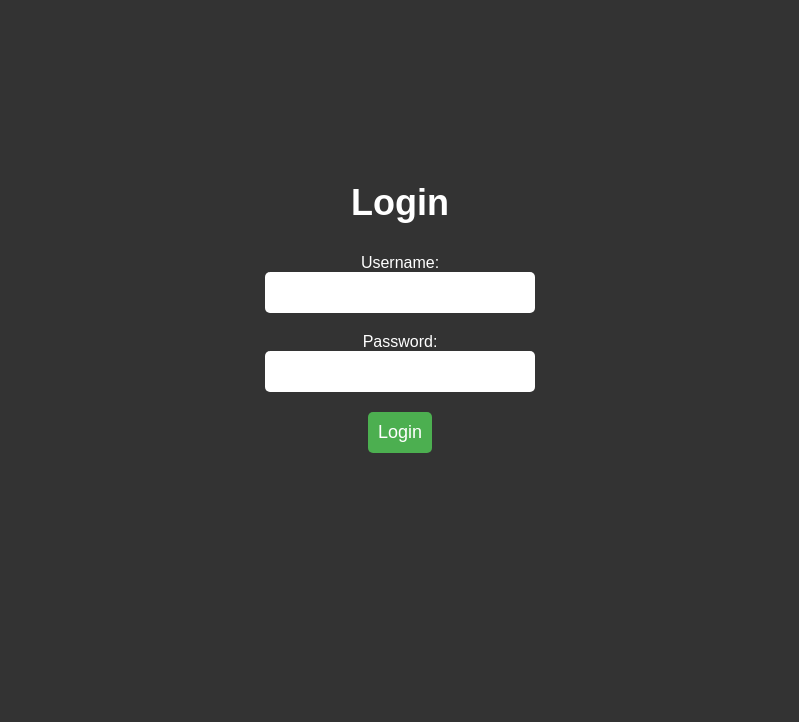
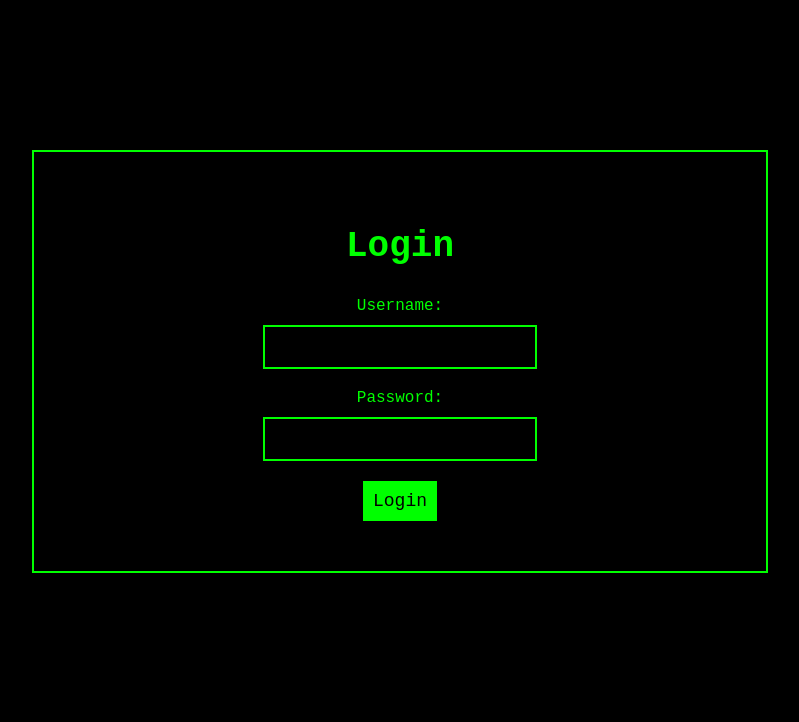
Before and after one commit to sahilup/PhantomGeo, a PHP site: page /login.php in a window 1280 px wide. Shown: the top 722 px of the page, without its empty margins (240-1039 px from the left). Run offline with PHP 8.4, Linux system fonts and the light colour scheme.

Commit message:
changed the look of login.php

```diff
--- /dev/null
+++ b/web_html/login.css
@@ -0,0 +1,65 @@
+*{
+    font-family: "Courier New", monospace;
+}
+
+body {
+  font-family: Arial, Helvetica, sans-serif;
+  background-color: #000000;
+  color: #0f0;
+  text-align: center;
+}
+
+
+input{
+    all:unset;
+}
+
+.login-box{
+
+    flex-direction: column;
+    border: 2px solid #0f0;
+    padding: 50px;
+    margin: 150px auto;
+    width: 50%;
+}
+
+input[type="password"]:focus, input[type=text]:focus {
+    border: 2px solid #0f0;
+
+  }
+
+h1 {
+  font-size: 36px;
+  margin-bottom: 30px;
+}
+
+input[type="text"],
+input[type="password"] {
+  padding: 10px;
+  margin-bottom: 20px;
+  margin-top: 10px;
+  border: none;
+  /* border-radius: 5px; */
+  border:2px solid #0f0;
+  background-color: #000000;
+  color: #0f0;
+  font-size: 18px;
+  width: 250px;
+}
+
+input[type="submit"] {
+  padding: 10px;
+  border: none;
+  /* border-radius: 5px; */
+  background-color: #0f0;
+  color: #000;
+  font-size: 18px;
+  cursor: pointer;
+}
+
+input[type="submit"]:hover {
+  background-color: #000;
+  border: 2px solid #0f0;
+  color: #0f0;
+  padding:8px;
+}
--- a/web_html/login.php
+++ b/web_html/login.php
@@ -2,51 +2,20 @@
 <html>
   <head>
     <title>safeway Login</title>
-	<style type="text/css">
-		body {
-			font-family: Arial, Helvetica, sans-serif;
-			background-color: #333;
-			color: #fff;
-			text-align: center;
-			padding-top: 150px;
-		}
-		h1 {
-			font-size: 36px;
-			margin-bottom: 30px;
-		}
-		input[type="text"], input[type="password"] {
-			padding: 10px;
-			margin-bottom: 20px;
-			border: none;
-			border-radius: 5px;
-			background-color: #fff;
-			color: #333;
-			font-size: 18px;
-			width: 250px;
-		}
-		input[type="submit"] {
-			padding: 10px;
-			border: none;
-			border-radius: 5px;
-			background-color: #4CAF50;
-			color: #fff;
-			font-size: 18px;
-			cursor: pointer;
-		}
-		input[type="submit"]:hover {
-			background-color: #3E8E41;
-		}
-	</style>
+    <link rel="stylesheet" href="login.css" />
   </head>
+
   <body>
+    <div class="login-box">
       <h1>Login</h1>
       <form action="login.php" method="post">
-		<label>Username:</label><br>
-		<input type="text" name="username"><br>
-		<label>Password:</label><br>
-		<input type="password" name="password"><br>
-		<input type="submit" value="Login">
+        <label>Username:</label><br />
+        <input type="text" name="username" /><br />
+        <label>Password:</label><br />
+        <input type="password" name="password" /><br />
+        <input type="submit" value="Login" />
       </form>
+    </div>
   </body>
 </html>
 
```
Lines whose indentation alone changed are shown as unchanged.
